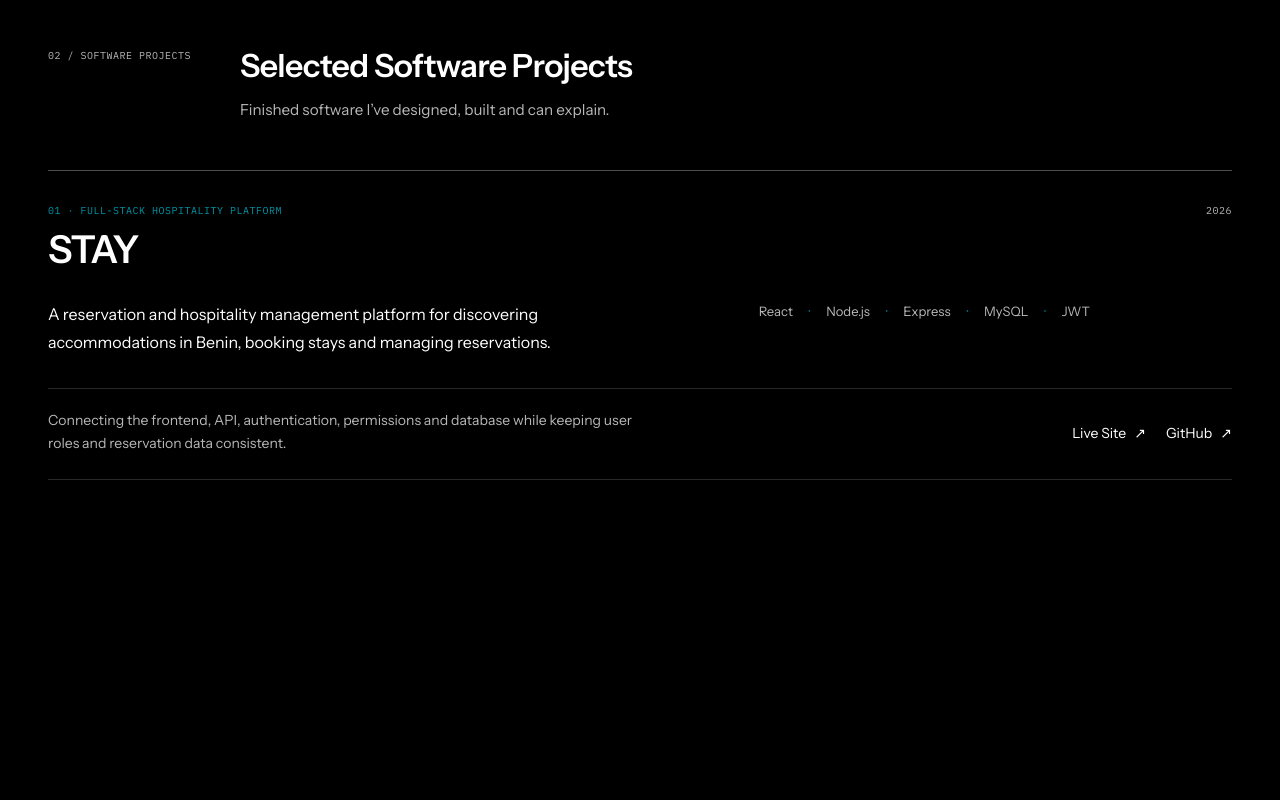
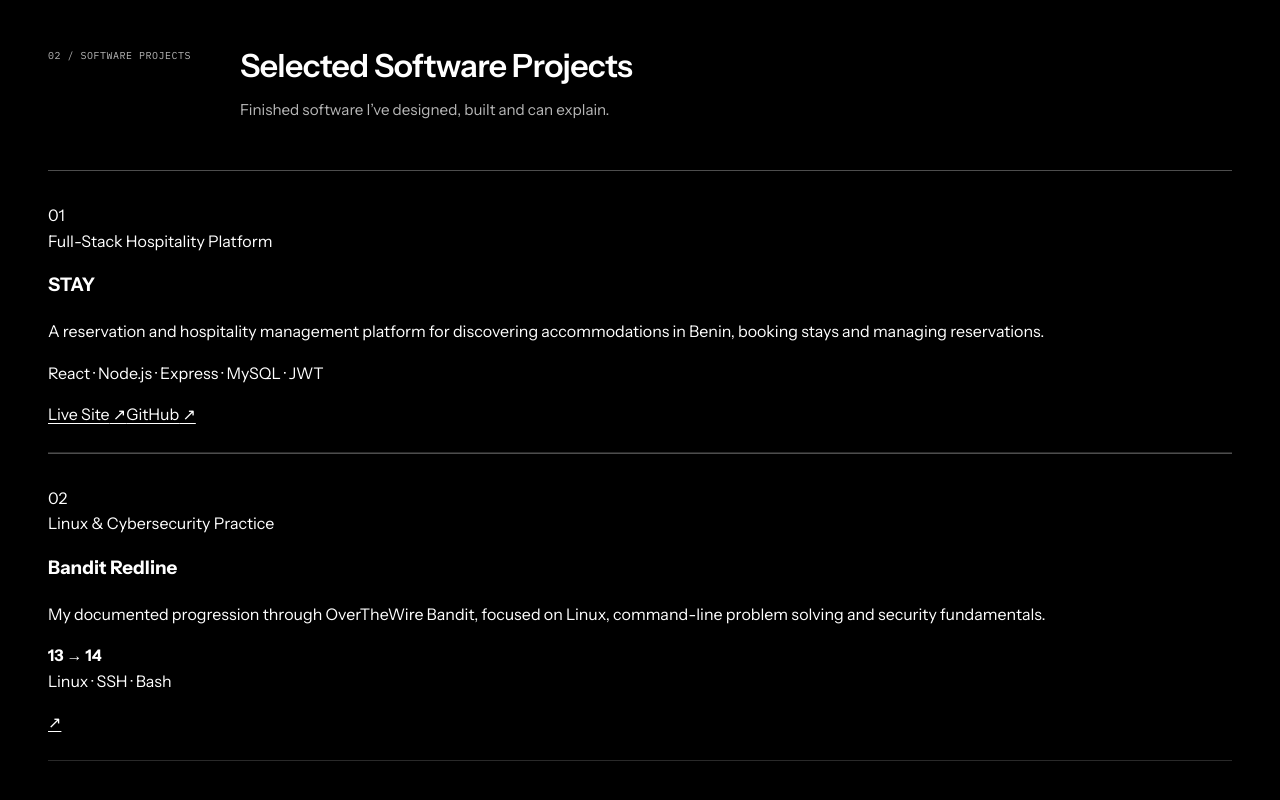
Before and after one commit to emma-dasilva-dev/emma-dasilva-portfolio, a Next.js app: page /en in a window 1280 px wide. Shown: the part 636-1436 px from the top of the page. Before the commit the page ends 1220 px from the top, so only its background shows below. Built offline with nearby package versions, Linux system fonts and the light colour scheme.

Commit message:
feat: present STAY and Bandit together as projects

```diff
--- a/src/components/sections/Work.tsx
+++ b/src/components/sections/Work.tsx
@@ -1,6 +1,6 @@
 import { PageContainer } from "@/components/layout/PageContainer";
 import { Section } from "@/components/layout/Section";
-import { projects } from "@/content/projects";
+import { banditProgress, projects } from "@/content/projects";
 import { workContent } from "@/content/work";
 import type { Locale } from "@/types/locale";
 
@@ -11,6 +11,7 @@ interface WorkProps {
 }
 
 const stay = projects.find((project) => project.slug === "stay")!;
+const bandit = projects.find((project) => project.slug === "bandit-redline")!;
 
 export function Work({ locale }: WorkProps) {
   const copy = workContent[locale];
@@ -26,38 +27,38 @@ export function Work({ locale }: WorkProps) {
           </div>
         </header>
 
-        <article className={styles.project}>
-          <div className={styles.projectHeader}>
-            <div>
-              <p className={styles.projectKicker}>01 · {stay.subtitle[locale]}</p>
+        <div className={styles.projects}>
+          <article className={styles.project}>
+            <div className={styles.projectIndex}>01</div>
+            <div className={styles.projectContent}>
+              <p className={styles.projectType}>{stay.subtitle[locale]}</p>
               <h3>{stay.title}</h3>
+              <p className={styles.summary}>{stay.summary[locale]}</p>
+              <p className={styles.stack}>{stay.technologies.join(" · ")}</p>
+              <div className={styles.links}>
+                <a href={stay.links.live} target="_blank" rel="noreferrer">{copy.liveSite} ↗</a>
+                <a href={stay.links.github} target="_blank" rel="noreferrer">{copy.github} ↗</a>
+              </div>
             </div>
-            <span className={styles.projectYear}>2026</span>
-          </div>
+          </article>
 
-          <div className={styles.projectBody}>
-            <p className={styles.projectSummary}>{stay.summary[locale]}</p>
-
-            <ul className={styles.techList} aria-label="Technologies">
-              {stay.technologies.map((technology) => (
-                <li key={technology}>{technology}</li>
-              ))}
-            </ul>
-          </div>
-
-          <div className={styles.projectFooter}>
-            <p className={styles.challenge}>{copy.stayChallenge}</p>
-
-            <div className={styles.projectActions}>
-              <a href={stay.links.live} target="_blank" rel="noreferrer">
-                {copy.liveSite} <span aria-hidden="true">↗</span>
-              </a>
-              <a href={stay.links.github} target="_blank" rel="noreferrer">
-                {copy.github} <span aria-hidden="true">↗</span>
-              </a>
+          <article className={styles.project}>
+            <div className={styles.projectIndex}>02</div>
+            <div className={styles.projectContent}>
+              <p className={styles.projectType}>{bandit.subtitle[locale]}</p>
+              <h3>{bandit.title}</h3>
+              <p className={styles.summary}>{bandit.summary[locale]}</p>
+              <div className={styles.banditMeta}>
+                <span>{copy.progressLabel}</span>
+                <strong>{banditProgress.completedThrough} → {banditProgress.currentLevel}</strong>
+              </div>
+              <p className={styles.stack}>{bandit.technologies.join(" · ")}</p>
+              <div className={styles.links}>
+                <a href={bandit.links.journal} target="_blank" rel="noreferrer">{copy.journal} ↗</a>
+              </div>
             </div>
-          </div>
-        </article>
+          </article>
+        </div>
       </PageContainer>
     </Section>
   );
```
